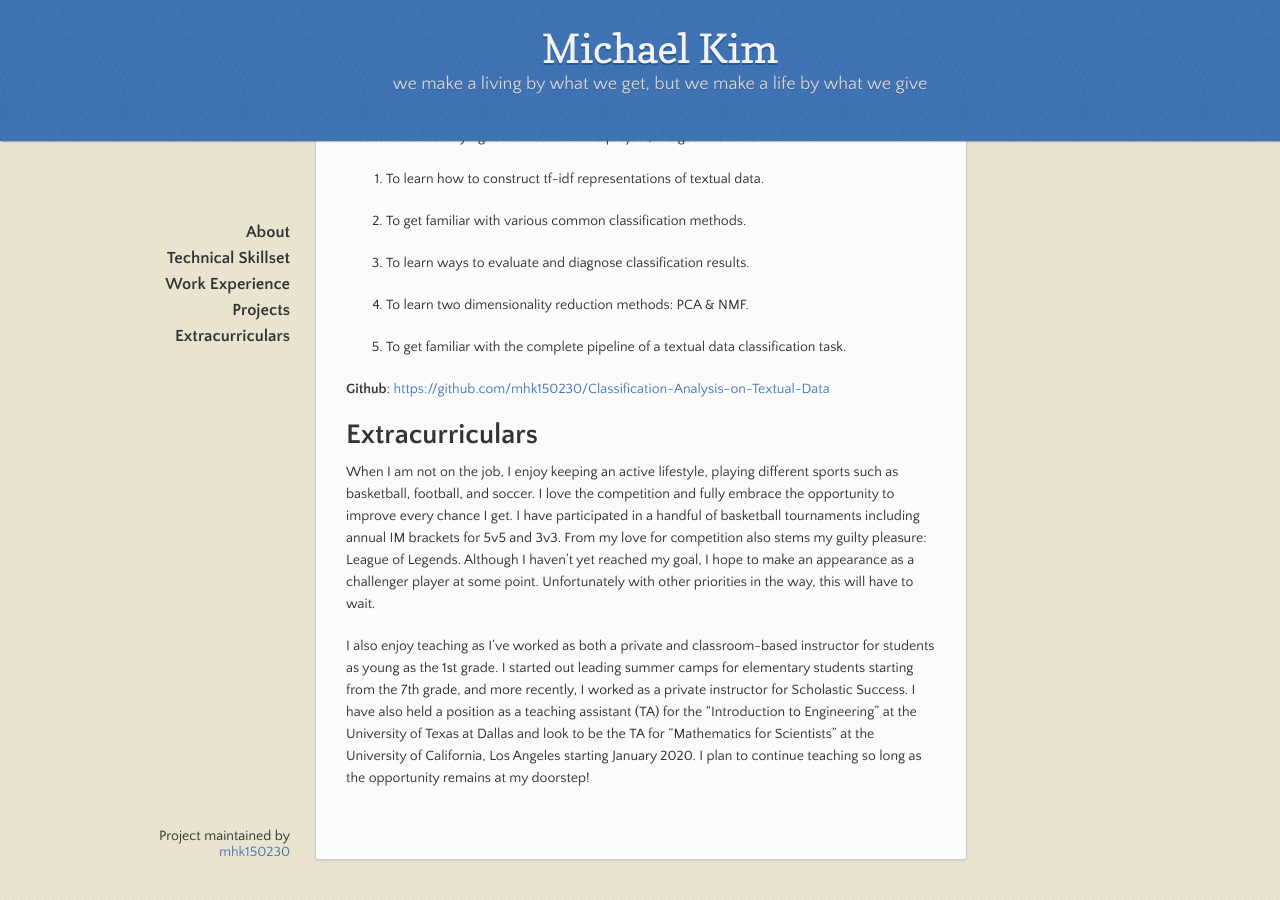
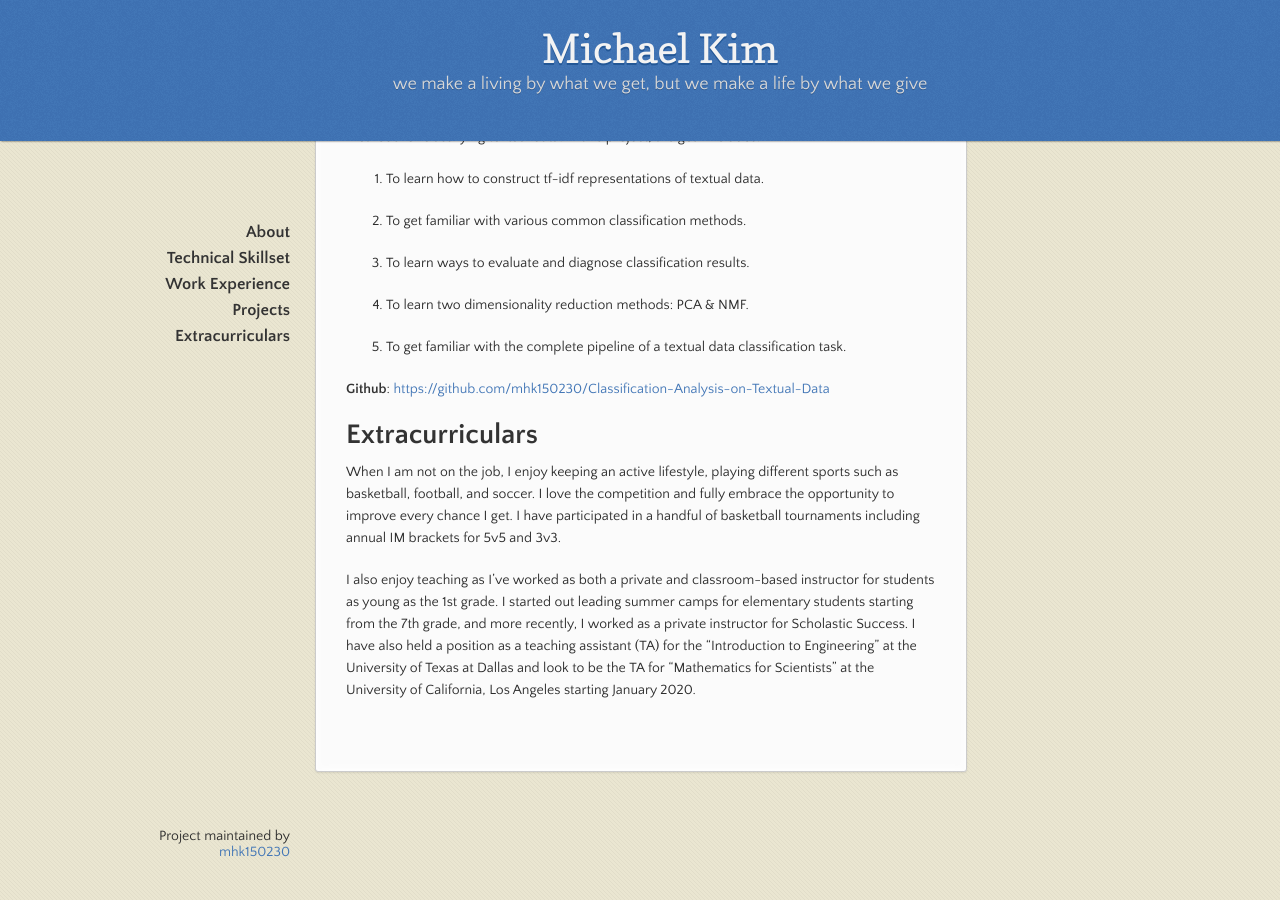
Before and after one commit to mhk150230/Michael-Kim-Bio, a Jekyll site: the page built from index.md, in a window 1280 px wide and 900 px high, scrolled down 3943 px. Built offline with Jekyll 4.4.1, drawn with Linux system fonts in a browser that asks for light colours.

Commit message:
Update index.md

```diff
--- a/index.md
+++ b/index.md
@@ -140,6 +140,6 @@ Features:
 **Github**: [https://github.com/mhk150230/Classification-Analysis-on-Textual-Data](https://github.com/mhk150230/Classification-Analysis-on-Textual-Data)
 
 # Extracurriculars
-When I am not on the job, I enjoy keeping an active lifestyle, playing different sports such as basketball, football, and soccer. I love the competition and fully embrace the opportunity to improve every chance I get. I have participated in a handful of basketball tournaments including annual IM brackets for 5v5 and 3v3. From my love for competition also stems my guilty pleasure: League of Legends. Although I haven't yet reached my goal, I hope to make an appearance as a challenger player at some point. Unfortunately with other priorities in the way, this will have to wait.
+When I am not on the job, I enjoy keeping an active lifestyle, playing different sports such as basketball, football, and soccer. I love the competition and fully embrace the opportunity to improve every chance I get. I have participated in a handful of basketball tournaments including annual IM brackets for 5v5 and 3v3.
 
-I also enjoy teaching as I’ve worked as both a private and classroom-based instructor for students as young as the 1st grade. I started out leading summer camps for elementary students starting from the 7th grade, and more recently, I worked as a private instructor for Scholastic Success. I have also held a position as a teaching assistant (TA) for the "Introduction to Engineering" at the University of Texas at Dallas and look to be the TA for "Mathematics for Scientists" at the University of California, Los Angeles starting January 2020. I plan to continue teaching so long as the opportunity remains at my doorstep!
+I also enjoy teaching as I’ve worked as both a private and classroom-based instructor for students as young as the 1st grade. I started out leading summer camps for elementary students starting from the 7th grade, and more recently, I worked as a private instructor for Scholastic Success. I have also held a position as a teaching assistant (TA) for the "Introduction to Engineering" at the University of Texas at Dallas and look to be the TA for "Mathematics for Scientists" at the University of California, Los Angeles starting January 2020.
```
